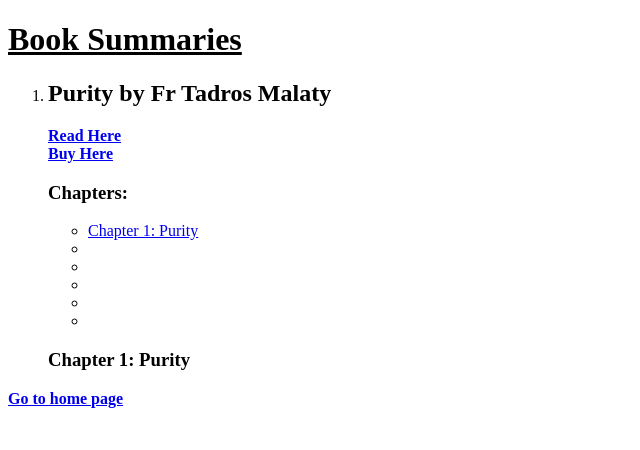
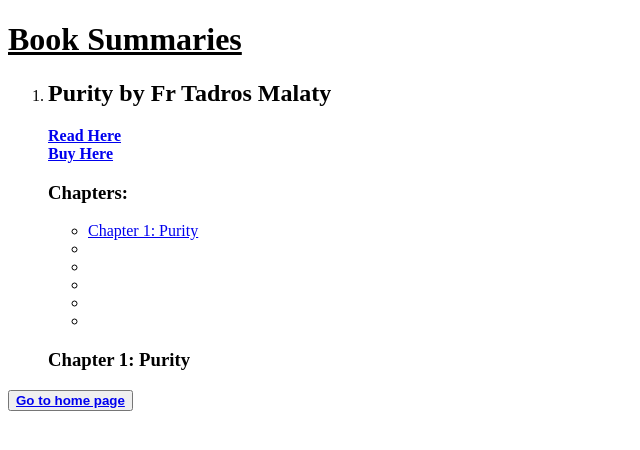
Before and after one commit to andrew-salib/Website1, a plain HTML site: page books.html in a window 1280 px wide. Shown: the whole page, without its empty margins (0-640 px from the left). Drawn offline with Linux system fonts and the light colour scheme.

Commit message:
added some buttons for navigation across the site

```diff
--- a/books.html
+++ b/books.html
@@ -1,6 +1,6 @@
 <!DOCTYPE html>
 <html>
-    <head><title><Book Summaries</title></head>
+    <head><title><Book Summaries></Book></title></head>
     <body>
         <h1><u>Book Summaries</u></h1>
         <div>
@@ -28,7 +28,9 @@
 
 
         </div>
-
-        <a href="index.html"><strong>Go to home page</strong></a>
+        <a href="index.html">
+            <button type="button">
+                <strong>Go to home page</strong></a>
+            </button>
     </body>
 </html>
```
Also changed, not shown: index.html (+2 -1 lines).
